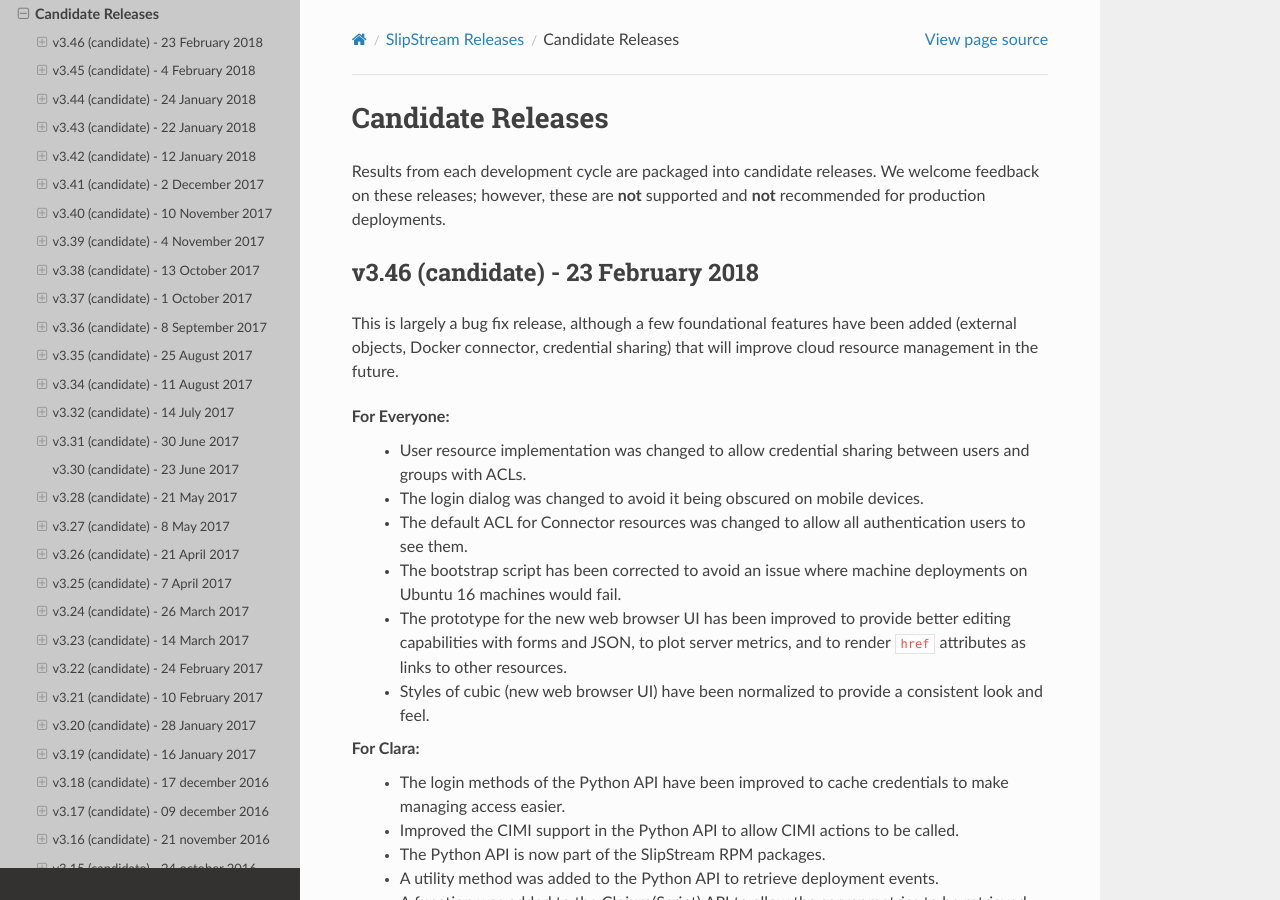
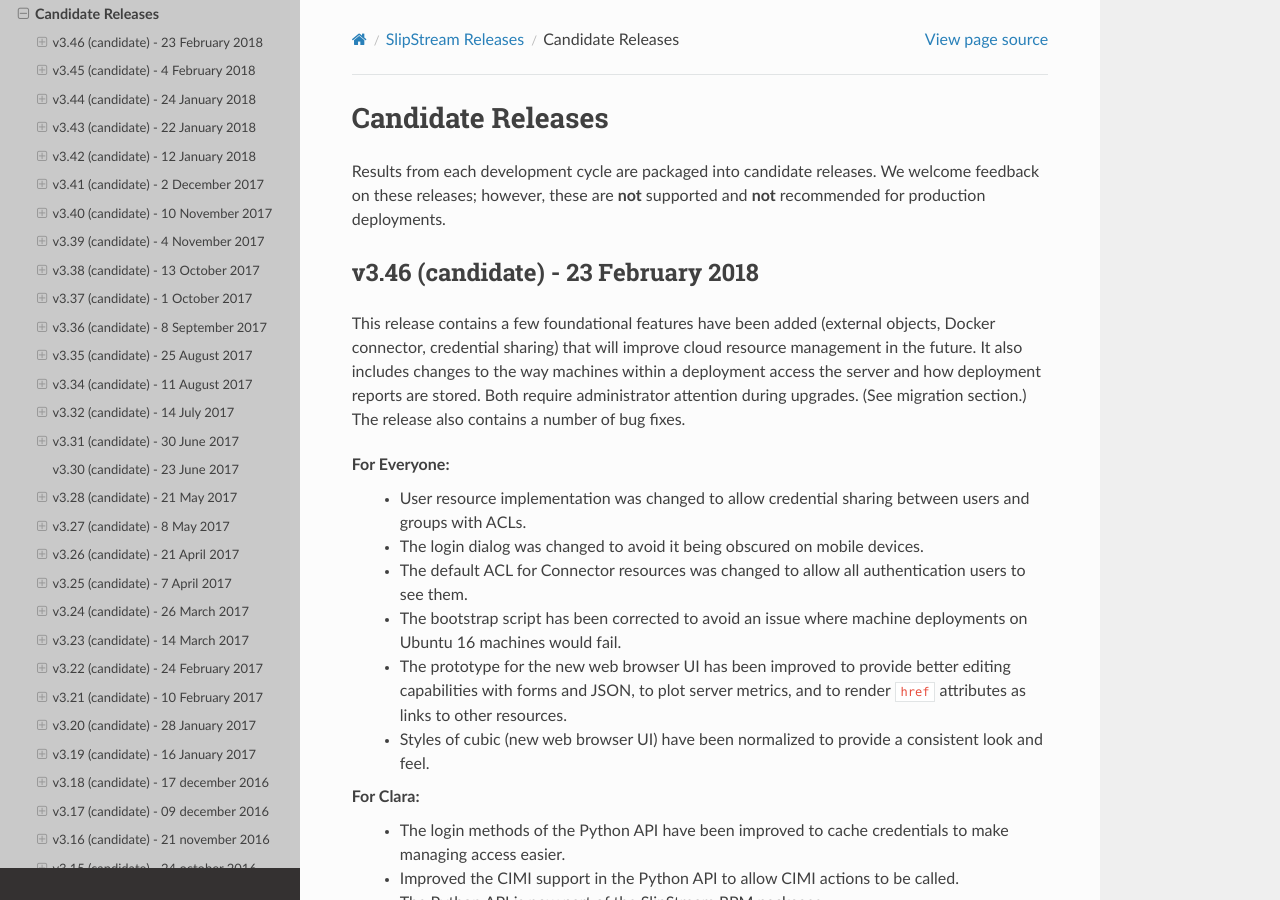
Before and after one commit to slipstream/SlipStreamDocumentation, a Sphinx documentation site: the page built from docs/release_notes/candidate_releases.rst, in a window 1280 px wide and 900 px high. Built offline with Sphinx 7.4.7 and the Read the Docs theme 2.0.0, drawn with Linux system fonts in a browser that asks for light colours.

Commit message:
update release description

```diff
--- a/docs/release_notes/candidate_releases.rst
+++ b/docs/release_notes/candidate_releases.rst
@@ -9,10 +9,13 @@
 v3.46 (candidate) - 23 February 2018
 ------------------------------------
 
-This is largely a bug fix release, although a few foundational
-features have been added (external objects, Docker connector,
-credential sharing) that will improve cloud resource management in the
-future.
+This release contains a few foundational features have been added
+(external objects, Docker connector, credential sharing) that will
+improve cloud resource management in the future.  It also includes
+changes to the way machines within a deployment access the server and
+how deployment reports are stored.  Both require administrator
+attention during upgrades. (See migration section.)  The release also
+contains a number of bug fixes.
 
 For Everyone:
  - User resource implementation was changed to allow credential
```
